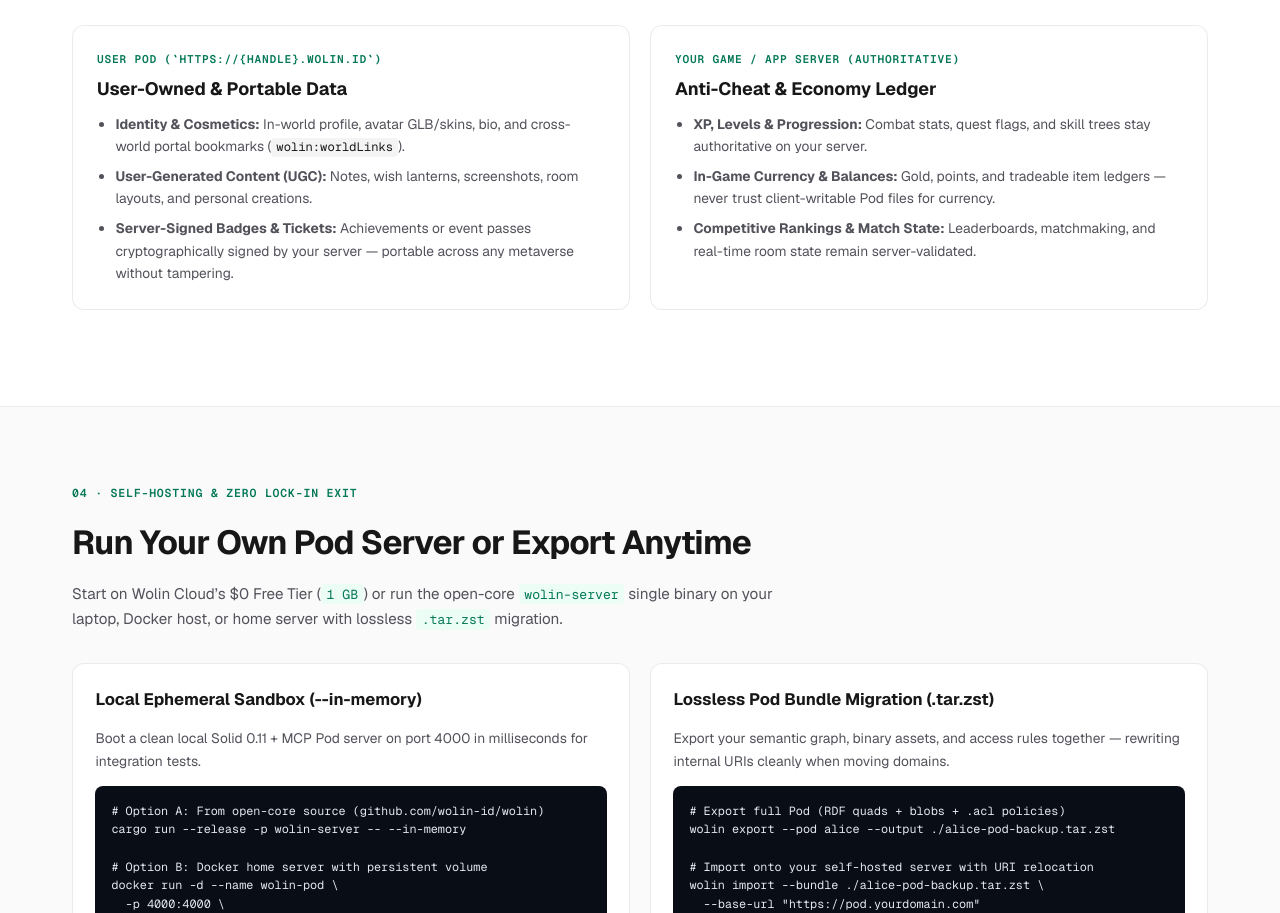
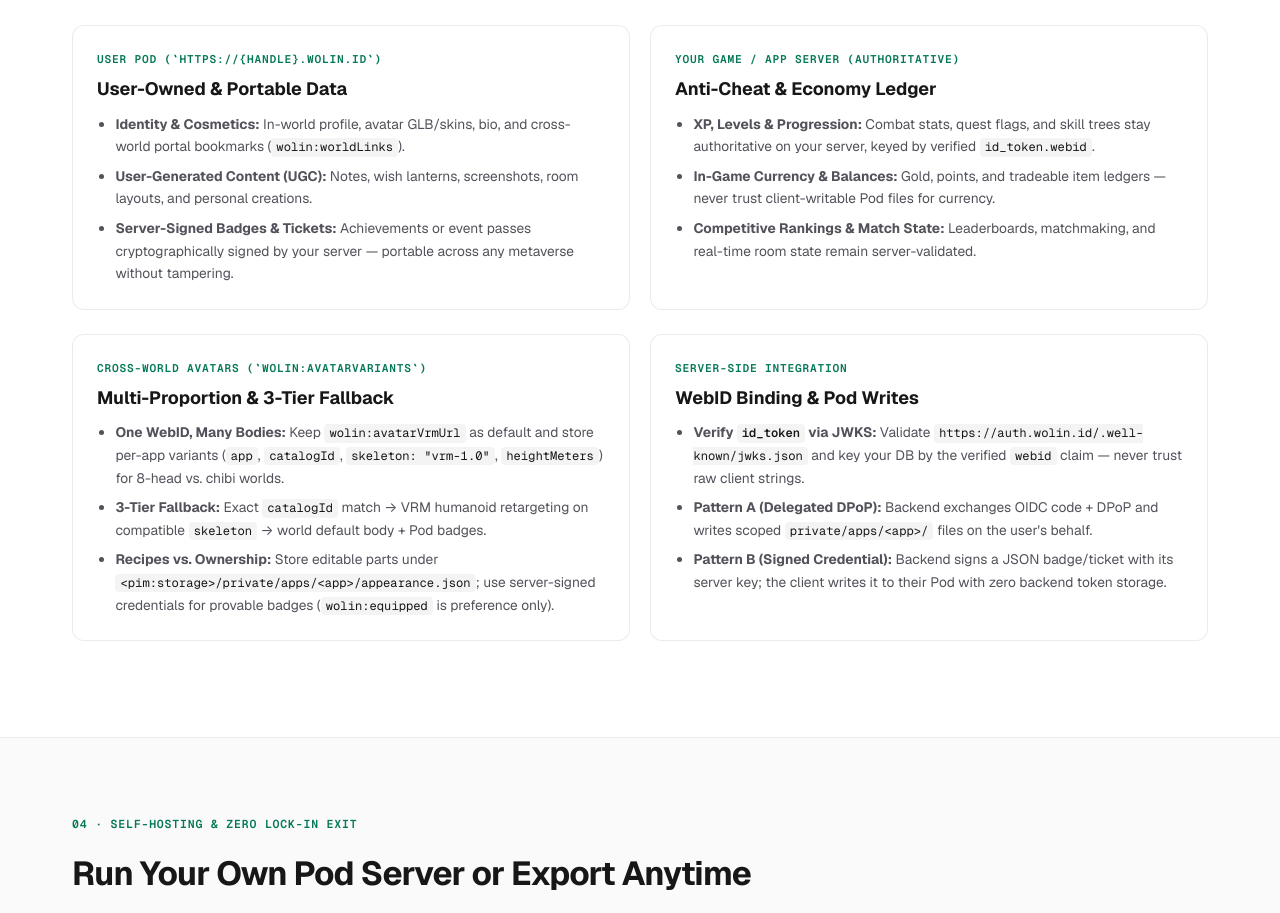
Before and after one commit to wolin-id/web, a plain HTML site: page docs.html in a window 1280 px wide. Shown: the part 3039-3952 px from the top of the page. Drawn offline with nearby package versions, Linux system fonts and the light colour scheme; a web font is replaced by a local one.

Commit message:
docs(web): add multi-proportion avatarVariants and server WebID binding guide

```diff
--- a/docs.html
+++ b/docs.html
@@ -1042,9 +1042,31 @@ function WorldHud() {
             <span class="plane-kicker">YOUR GAME / APP SERVER (AUTHORITATIVE)</span>
             <h3>Anti-Cheat &amp; Economy Ledger</h3>
             <ul>
-              <li><strong>XP, Levels &amp; Progression:</strong> Combat stats, quest flags, and skill trees stay authoritative on your server.</li>
+              <li><strong>XP, Levels &amp; Progression:</strong> Combat stats, quest flags, and skill trees stay authoritative on your server, keyed by verified <code>id_token.webid</code>.</li>
               <li><strong>In-Game Currency &amp; Balances:</strong> Gold, points, and tradeable item ledgers — never trust client-writable Pod files for currency.</li>
               <li><strong>Competitive Rankings &amp; Match State:</strong> Leaderboards, matchmaking, and real-time room state remain server-validated.</li>
+            </ul>
+          </div>
+        </div>
+
+        <div class="plane-grid" style="margin-top: 20px;" id="avatar-interop">
+          <div class="plane-card">
+            <span class="plane-kicker">CROSS-WORLD AVATARS (`wolin:avatarVariants`)</span>
+            <h3>Multi-Proportion &amp; 3-Tier Fallback</h3>
+            <ul>
+              <li><strong>One WebID, Many Bodies:</strong> Keep <code>wolin:avatarVrmUrl</code> as default and store per-app variants (<code>app</code>, <code>catalogId</code>, <code>skeleton: "vrm-1.0"</code>, <code>heightMeters</code>) for 8-head vs. chibi worlds.</li>
+              <li><strong>3-Tier Fallback:</strong> Exact <code>catalogId</code> match → VRM humanoid retargeting on compatible <code>skeleton</code> → world default body + Pod badges.</li>
+              <li><strong>Recipes vs. Ownership:</strong> Store editable parts under <code>&lt;pim:storage&gt;/private/apps/&lt;app&gt;/appearance.json</code>; use server-signed credentials for provable badges (<code>wolin:equipped</code> is preference only).</li>
+            </ul>
+          </div>
+
+          <div class="plane-card">
+            <span class="plane-kicker">SERVER-SIDE INTEGRATION</span>
+            <h3>WebID Binding &amp; Pod Writes</h3>
+            <ul>
+              <li><strong>Verify <code>id_token</code> via JWKS:</strong> Validate <code>https://auth.wolin.id/.well-known/jwks.json</code> and key your DB by the verified <code>webid</code> claim — never trust raw client strings.</li>
+              <li><strong>Pattern A (Delegated DPoP):</strong> Backend exchanges OIDC code + DPoP and writes scoped <code>private/apps/&lt;app&gt;/</code> files on the user's behalf.</li>
+              <li><strong>Pattern B (Signed Credential):</strong> Backend signs a JSON badge/ticket with its server key; the client writes it to their Pod with zero backend token storage.</li>
             </ul>
           </div>
         </div>
```
Also changed, not shown: llms-full.txt, llms.txt.
